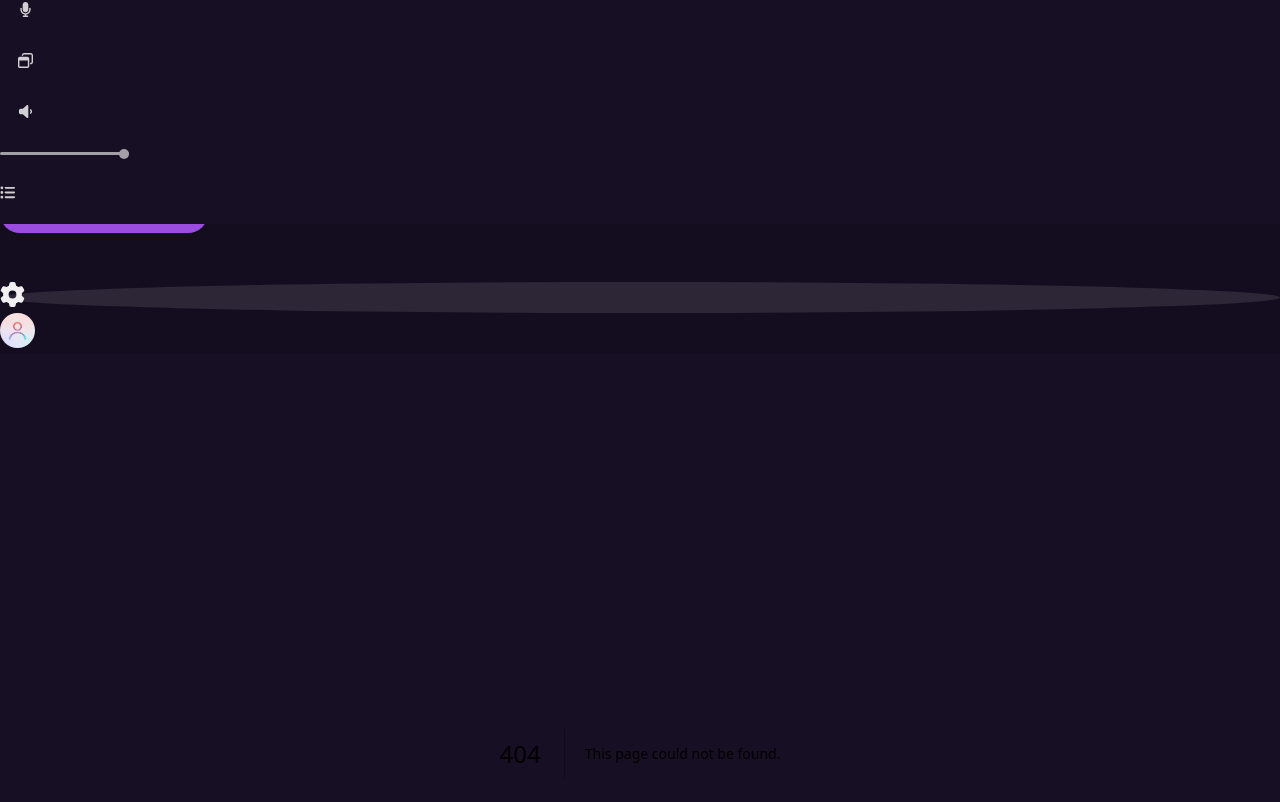
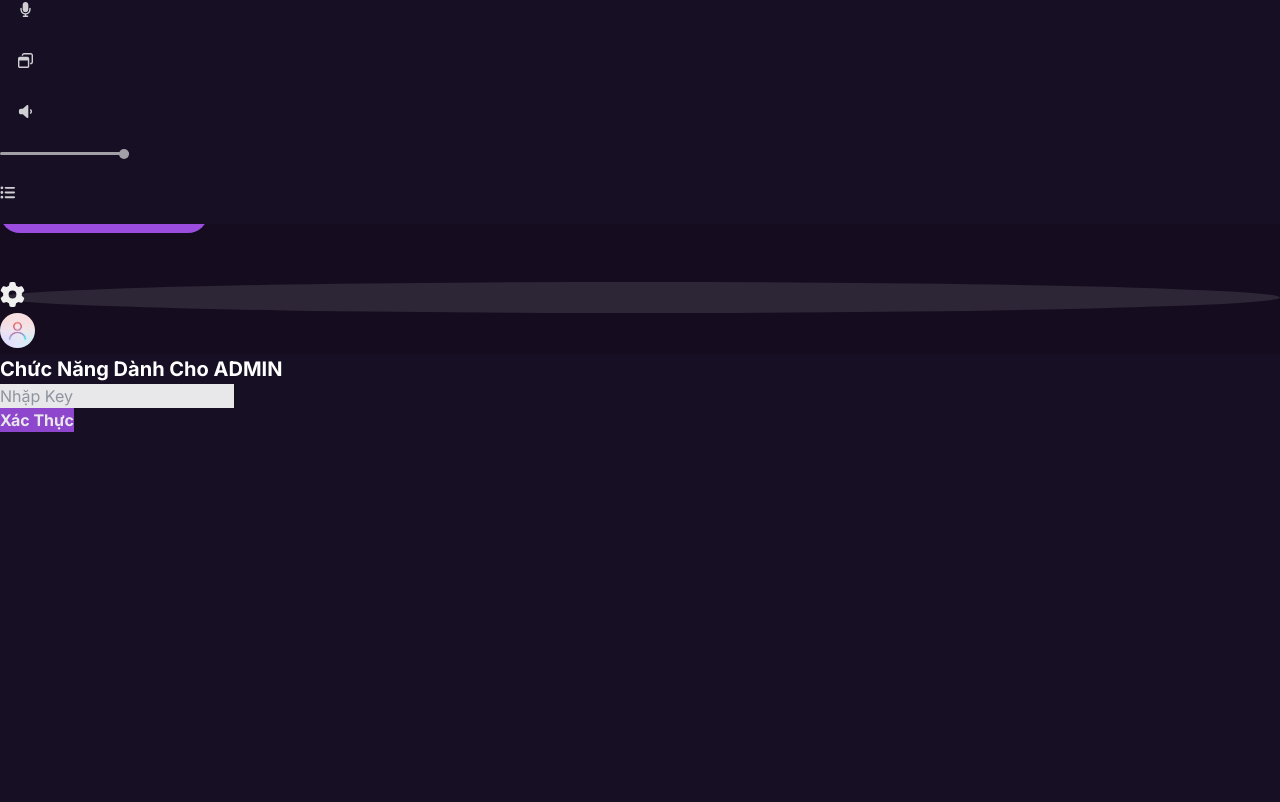
Before and after one commit to QuyLe241/lnq-music-app, a Next.js app: page /admin-login in a window 1280 px wide. Before the commit this address had no page. Shown: the part 576-1378 px from the top of the page. Built offline with nearby package versions, Linux system fonts and the light colour scheme; what @ant-design/nextjs-registry would draw is missing.

Commit message:
update 20/12 4h

```diff
--- a/package.json
+++ b/package.json
@@ -24,6 +24,7 @@
     "react-dom": "^18.3.1",
     "react-redux": "^9.1.2",
     "react-slick": "^0.30.2",
+    "react-toastify": "^11.0.2",
     "sass": "^1.81.1",
     "swiper": "^11.1.15",
     "yup": "^1.4.0"
--- /dev/null
+++ b/src/app/Components/Icon/KeyIcon.tsx
@@ -0,0 +1,31 @@
+"use client";
+import React from "react";
+
+interface KeyIconProps {
+  width: string;
+  height: string;
+  fill: string;
+  classname: string;
+}
+const KeyIcon: React.FC<KeyIconProps> = ({
+  width,
+  height,
+  fill,
+  classname,
+}) => {
+  return (
+    <div className={classname}>
+      <svg
+        xmlns="http://www.w3.org/2000/svg"
+        width={width}
+        height={height}
+        fill={fill}
+        viewBox="0 0 512 512"
+      >
+        <path d="M336 352c97.2 0 176-78.8 176-176S433.2 0 336 0S160 78.8 160 176c0 18.7 2.9 36.8 8.3 53.7L7 391c-4.5 4.5-7 10.6-7 17l0 80c0 13.3 10.7 24 24 24l80 0c13.3 0 24-10.7 24-24l0-40 40 0c13.3 0 24-10.7 24-24l0-40 40 0c6.4 0 12.5-2.5 17-7l33.3-33.3c16.9 5.4 35 8.3 53.7 8.3zM376 96a40 40 0 1 1 0 80 40 40 0 1 1 0-80z" />
+      </svg>
+    </div>
+  );
+};
+
+export default KeyIcon;
--- a/src/app/Components/Sibar/Sibar.tsx
+++ b/src/app/Components/Sibar/Sibar.tsx
@@ -10,6 +10,7 @@ import RadioIcon from "../Icon/RadioIcon";
 import RankIcon from "../Icon/RankIcon";
 import { usePathname } from "next/navigation";
 import ListIcon from "../Icon/ListIcon";
+import KeyIcon from "../Icon/KeyIcon";
 
 const Sibar = () => {
   const pathName = usePathname();
@@ -143,24 +144,29 @@ const Sibar = () => {
           </div>
           <div className="item_menu">
             <Link
-              href={"/comming"}
+              href={"/admin-login"}
               className={`item_sibar flex pl-3 items-center ${
-                pathName === "/comming" ? " active_sibar" : ""
+                pathName === "/admin-login" ? " active_sibar" : ""
               }`}
             >
               <div className="icon">
-                <RankIcon width={"20px"} height={"20px"} fill={"#d8d8d8"} />
+                <KeyIcon
+                  classname=""
+                  width={"20px"}
+                  height={"20px"}
+                  fill={"#d8d8d8"}
+                />
               </div>
               <div className="content">
-                <span>Coming</span>
+                <span>ADMIN</span>
               </div>
             </Link>
           </div>
           <div className="item_menu">
             <Link
-              href={"/comming"}
+              href={"/coming"}
               className={`item_sibar flex pl-3 items-center ${
-                pathName === "/comming" ? " active_sibar" : ""
+                pathName === "/coming" ? " active_sibar" : ""
               }`}
             >
               <div className="icon">
--- /dev/null
+++ b/src/app/admin-login/layout.tsx
@@ -0,0 +1,10 @@
+import React from "react";
+
+interface LayoutProps {
+  children: React.ReactNode;
+}
+const layout: React.FC<LayoutProps> = ({ children }) => {
+  return <div className="">{children}</div>;
+};
+
+export default layout;
--- /dev/null
+++ b/src/app/admin-login/page.tsx
@@ -0,0 +1,105 @@
+"use client";
+import React, { useEffect, useState } from "react";
+import "./style.scss";
+import Link from "next/link";
+import { Bounce, toast } from "react-toastify";
+import "react-toastify/dist/ReactToastify.css";
+import { ToastContainer } from "react-toastify";
+import { AppProps } from "next/app";
+import { saveKey, getKey } from "../../localStorage/auth";
+import { string } from "yup";
+
+const PageNamePage: React.FC = () => {
+  const [key, setKey] = useState<string>("");
+
+  const handleInputChange = (e: React.ChangeEvent<HTMLInputElement>) => {
+    setKey(e.target.value);
+  };
+
+  const handleFormSubmit = (e: React.FormEvent<HTMLFormElement>) => {
+    e.preventDefault();
+    saveKey("key", key);
+    console.log(key);
+    if (key === "q") {
+      toast.success("Đăng nhập thành công", {
+        position: "top-right",
+        autoClose: 2000,
+        hideProgressBar: false,
+        closeOnClick: false,
+        pauseOnHover: true,
+        draggable: true,
+        progress: undefined,
+        theme: "dark",
+        transition: Bounce,
+      });
+      setTimeout(() => {
+        window.location.href = "/admin";
+      }, 1000);
+    } else {
+      toast.error("Key không chính xác", {
+        position: "top-right",
+        autoClose: 2000,
+        hideProgressBar: false,
+        closeOnClick: false,
+        pauseOnHover: true,
+        draggable: true,
+        progress: undefined,
+        theme: "dark",
+        transition: Bounce,
+      });
+    }
+    // Add your form submission logic here
+  };
+  console.log(key);
+
+  useEffect(() => {
+    const checkKey = getKey("key");
+    if (checkKey) {
+      if (checkKey === "q") {
+        window.location.href = "/admin";
+      }
+    }
+  }, []);
+
+  return (
+    <div className="pb-[92px]">
+      <div className="">
+        <div className="flex justify-center">
+          <h3
+            className="opacity-80"
+            style={{ color: "white", fontWeight: 600, fontSize: "20px" }}
+          >
+            Chức Năng Dành Cho ADMIN
+          </h3>
+        </div>
+        <div className="flex justify-center">
+          {/* <p style={{ color: "white" }}>Nhập Key</p> */}
+        </div>
+        <div className="mt-2 pt-3">
+          <form className="" onSubmit={handleFormSubmit}>
+            <div className="flex justify-center w-full input_key">
+              <input
+                type="text"
+                className="w-5/6 rounded-xl focus:outline-none p-2"
+                placeholder="Nhặp Key"
+                value={key}
+                onChange={handleInputChange}
+              />
+            </div>
+            <div className="flex justify-center mt-3">
+              <button
+                type="submit"
+                className="btn_login py-2 px-6 rounded-xl text-white duration-300"
+              >
+                Xác Thực
+              </button>
+            </div>
+          </form>
+        </div>
+      </div>
+      <ToastContainer />
+    </div>
+  );
+};
+
+export default PageNamePage;
--- /dev/null
+++ b/src/app/admin-login/style.scss
@@ -0,0 +1,13 @@
+.btn_login {
+    background-color: #9b4de0;
+    color: white;
+    font-weight: 600;
+    opacity: 0.9;
+    &:hover {
+        opacity: 1;
+    }
+}
+
+.input_key input {
+    opacity: 0.9;
+}
--- /dev/null
+++ b/src/localStorage/auth.ts
@@ -0,0 +1,18 @@
+export const saveKey = (key: string, value: string): void => {
+  const loacalString = JSON.stringify(value);
+  localStorage.setItem(key, loacalString);
+};
+
+export const getKey = (key: string): string | null => {
+  const dataLocal = localStorage.getItem(key);
+  return dataLocal ? JSON.parse(dataLocal) : null;
+};
+
+// export const getKeyAdmin = (key: string) => {
+//   localStorage.getItem(key);
+//   return
+// };
+
+export const removeKey = (key: string): void => {
+  localStorage.removeItem(key);
+};
```
Also changed, not shown: src/app/Components/Icon/HiddenIcon.tsx (added, +31 -0 lines), src/app/Components/Icon/ViewShowIcon.tsx (added, +31 -0 lines), src/app/admin/layout.tsx (added, +11 -0 lines), src/app/admin/page.tsx (added, +17 -0 lines), src/app/admin/style.scss (added), 1 other file (tests, documents, lock files or other folders).
